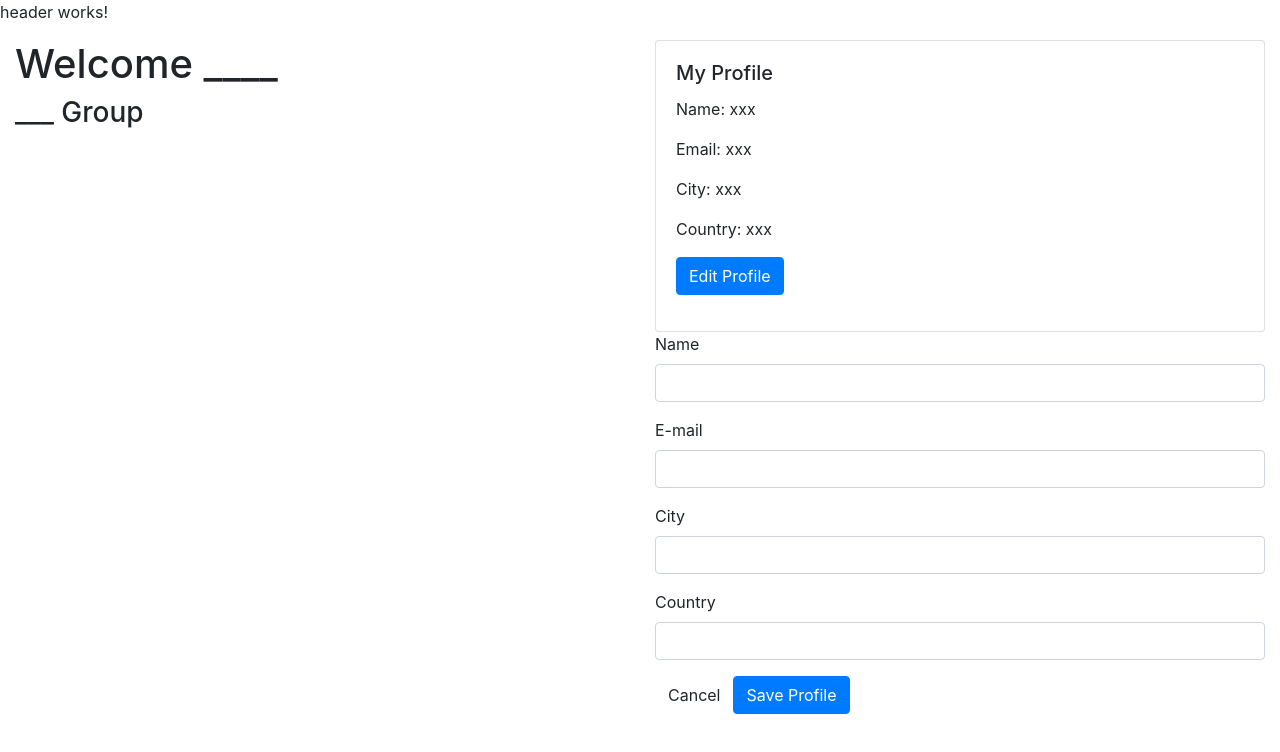
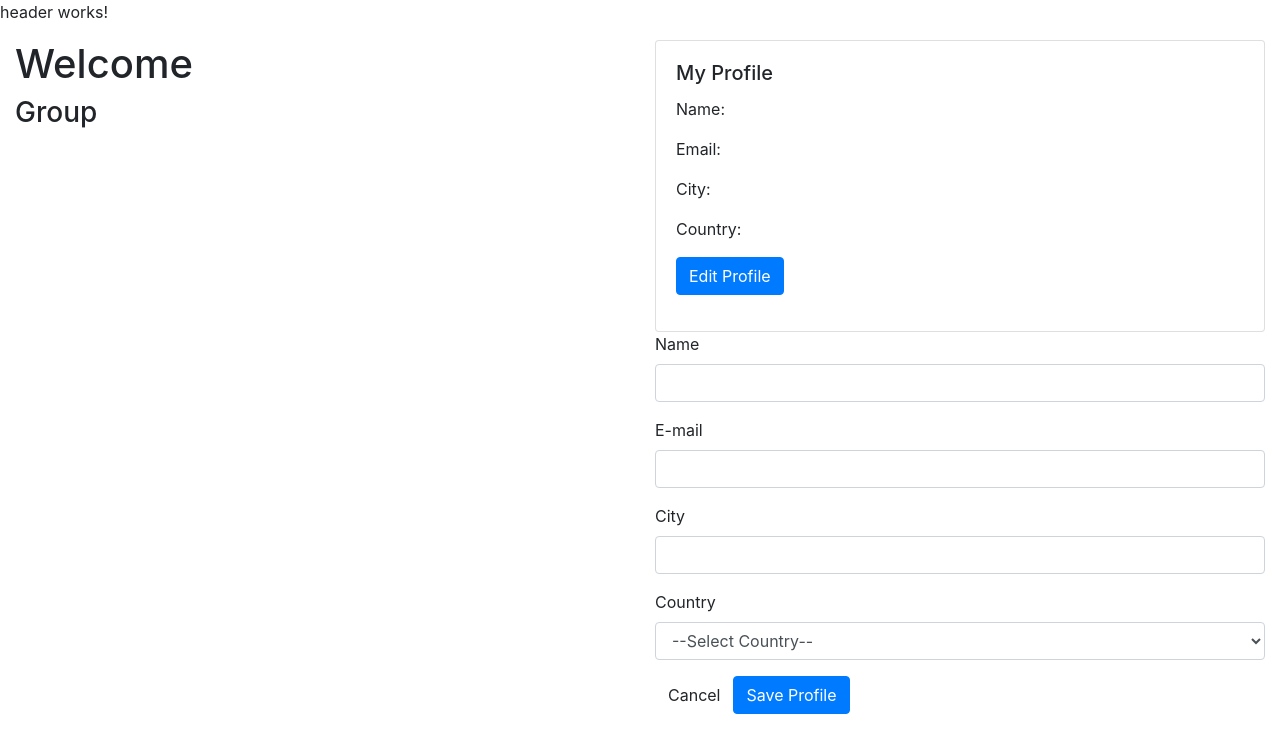
Before and after one commit to evalenzuela/angular-component-communication-1, an Angular app: page / in a window 1280 px wide. Shown: the top 752 px of the page. Built offline with nearby package versions, Linux system fonts and the light colour scheme.

Commit message:
Initial Communication

```diff
--- a/src/app/app.component.html
+++ b/src/app/app.component.html
@@ -6,11 +6,11 @@
   </div>
   <div class="row">
     <div class="col-xs-12 col-sm-6">
-      <h1>Welcome ____</h1>
-      <h3>___ Group</h3>
+      <h1>Welcome {{userName}}</h1>
+      <h3>{{userCity}} Group</h3>
     </div>
     <div class="col-xs-12 col-sm-6">
-      <app-profile></app-profile>
+      <app-profile (profileUpdated)="updateInfo($event)"></app-profile>
     </div>
   </div>
 </div>
--- a/src/app/app.component.ts
+++ b/src/app/app.component.ts
@@ -1,4 +1,4 @@
-import { Component } from '@angular/core';
+import { Component, EventEmitter } from '@angular/core';
 
 @Component({
   selector: 'app-root',
@@ -6,5 +6,16 @@ import { Component } from '@angular/core';
   styleUrls: ['./app.component.css']
 })
 export class AppComponent {
-  title = 'angular-communication';
+
+  userName: string;
+  userCity: string;
+
+  updateInfo(profileData: {name: string, email: string, city: string, country: string}) {
+
+    console.log('updateInfo');
+
+    this.userCity = profileData.city;
+    this.userName = profileData.name;
+
+  }
 }
--- /dev/null
+++ b/src/app/models/user.model.ts
@@ -0,0 +1,5 @@
+export class User {
+
+  constructor(public name: string, public email: string, public city: string, public country: string) {}
+
+}
--- a/src/app/profile/profile-detail/profile-detail.component.html
+++ b/src/app/profile/profile-detail/profile-detail.component.html
@@ -2,16 +2,16 @@
   <div class="card-body">
     <h5 class="card-title">My Profile</h5>
     <p>
-      Name: xxx
+      Name: {{myProfileData.name}}
     </p>
     <p>
-      Email: xxx
+      Email: {{myProfileData.email}}
     </p>
     <p>
-      City: xxx
+      City: {{myProfileData.city}}
     </p>
     <p>
-      Country: xxx
+      Country: {{myProfileData.country}}
     </p>
     <p>
       <button class="btn btn-primary">
--- a/src/app/profile/profile-detail/profile-detail.component.ts
+++ b/src/app/profile/profile-detail/profile-detail.component.ts
@@ -1,4 +1,4 @@
-import { Component, OnInit } from '@angular/core';
+import { Component, OnInit, Input } from '@angular/core';
 
 @Component({
   selector: 'app-profile-detail',
@@ -7,9 +7,17 @@ import { Component, OnInit } from '@angular/core';
 })
 export class ProfileDetailComponent implements OnInit {
 
+  @Input() myProfileData = {
+    name: '',
+    email: '',
+    city: '',
+    country: ''
+  };
+
   constructor() { }
 
   ngOnInit() {
+
   }
 
 }
--- a/src/app/profile/profile-form/profile-form.component.html
+++ b/src/app/profile/profile-form/profile-form.component.html
@@ -21,13 +21,16 @@
     <label for="country">
       Country
     </label>
-    <input type="text" class="form-control" id="country" />
+    <select class="form-control" id="country">
+      <option>--Select Country--</option>
+      <option *ngFor="let country of countries" value="{{country.id}}">{{country.name}}</option>
+    </select>
   </div>
   <div class="form-group">
     <button class="btn">
       Cancel
     </button>
-    <button class="btn btn-primary">
+    <button class="btn btn-primary" type="button" (click)="onSaveProfile()">
       Save Profile
     </button>
   </div>
--- a/src/app/profile/profile-form/profile-form.component.ts
+++ b/src/app/profile/profile-form/profile-form.component.ts
@@ -1,4 +1,6 @@
-import { Component, OnInit } from '@angular/core';
+import { Component, OnInit, Input, Output, EventEmitter } from '@angular/core';
+
+import { User } from '../../models/user.model';
 
 @Component({
   selector: 'app-profile-form',
@@ -7,9 +9,25 @@ import { Component, OnInit } from '@angular/core';
 })
 export class ProfileFormComponent implements OnInit {
 
+  profile: User;
+  @Input() countries = [];
+  @Output() profileUpdated = new EventEmitter<{name: string, email: string, country: string, city: string}>();
+
   constructor() { }
 
   ngOnInit() {
+    console.log(this.countries);
+  }
+
+  onSaveProfile() {
+    this.profile = new User('Eduardo', 'valenzuela.eduardo@gmail.com', 'Lima', 'Perú');
+    console.log('Emitting...');
+    this.profileUpdated.emit({
+      name: this.profile.name,
+      email: this.profile.email,
+      city: this.profile.city,
+      country: this.profile.country
+    });
   }
 
 }
--- a/src/app/profile/profile.component.html
+++ b/src/app/profile/profile.component.html
@@ -1,2 +1,2 @@
-<app-profile-detail></app-profile-detail>
-<app-profile-form></app-profile-form>
+<app-profile-detail [myProfileData]="myProfileData"></app-profile-detail>
+<app-profile-form [countries] = 'countries' (profileUpdated)="showProfileInfo($event)"></app-profile-form>
--- a/src/app/profile/profile.component.ts
+++ b/src/app/profile/profile.component.ts
@@ -1,4 +1,4 @@
-import { Component, OnInit } from '@angular/core';
+import {Component, EventEmitter, OnInit, Output} from '@angular/core';
 
 @Component({
   selector: 'app-profile',
@@ -7,9 +7,41 @@ import { Component, OnInit } from '@angular/core';
 })
 export class ProfileComponent implements OnInit {
 
+  countries = [];
+
+  @Output() profileUpdated = new EventEmitter<{name: string, email: string, country: string, city: string}>();
+
   constructor() { }
 
+  myProfileData = {
+    name: '',
+    email: '',
+    city: '',
+    country: ''
+  }
+
   ngOnInit() {
+    this.countries = [
+      {name: 'Peru', id: 'Peru'},
+      {name: 'USA', id: 'USA'}
+    ];
+  }
+
+  showProfileInfo(profileData: {name: string, email: string, country: string, city: string}) {
+    this.myProfileData.name = profileData.name;
+    this.myProfileData.email = profileData.email;
+    this.myProfileData.city = profileData.city;
+    this.myProfileData.country = profileData.country;
+
+    this.profileUpdated.emit({
+      name: this.myProfileData.name,
+      email: this.myProfileData.email,
+      country: this.myProfileData.country,
+      city: this.myProfileData.city}
+    );
+
+    console.log('myProfileData');
+
   }
 
 }
```
